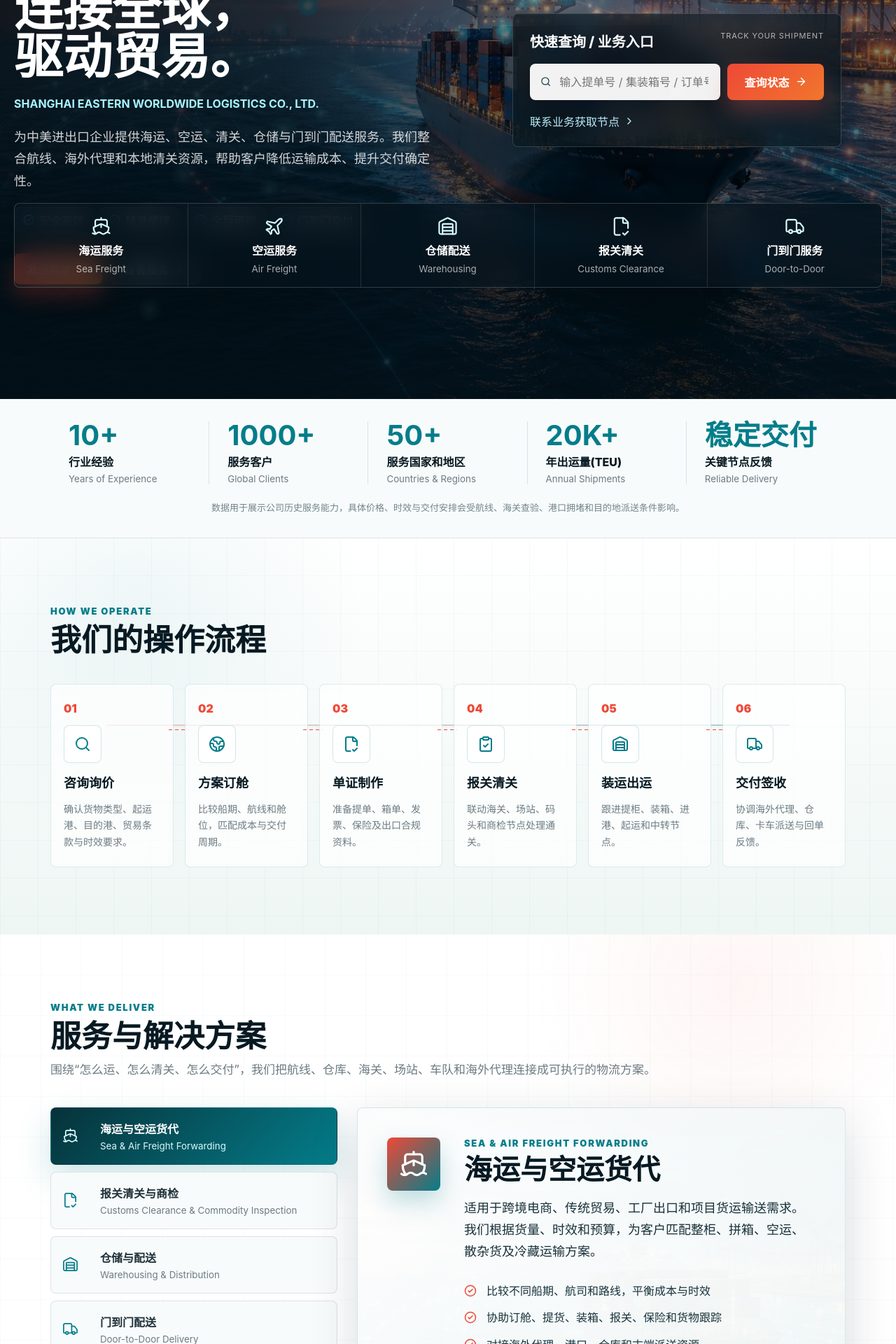
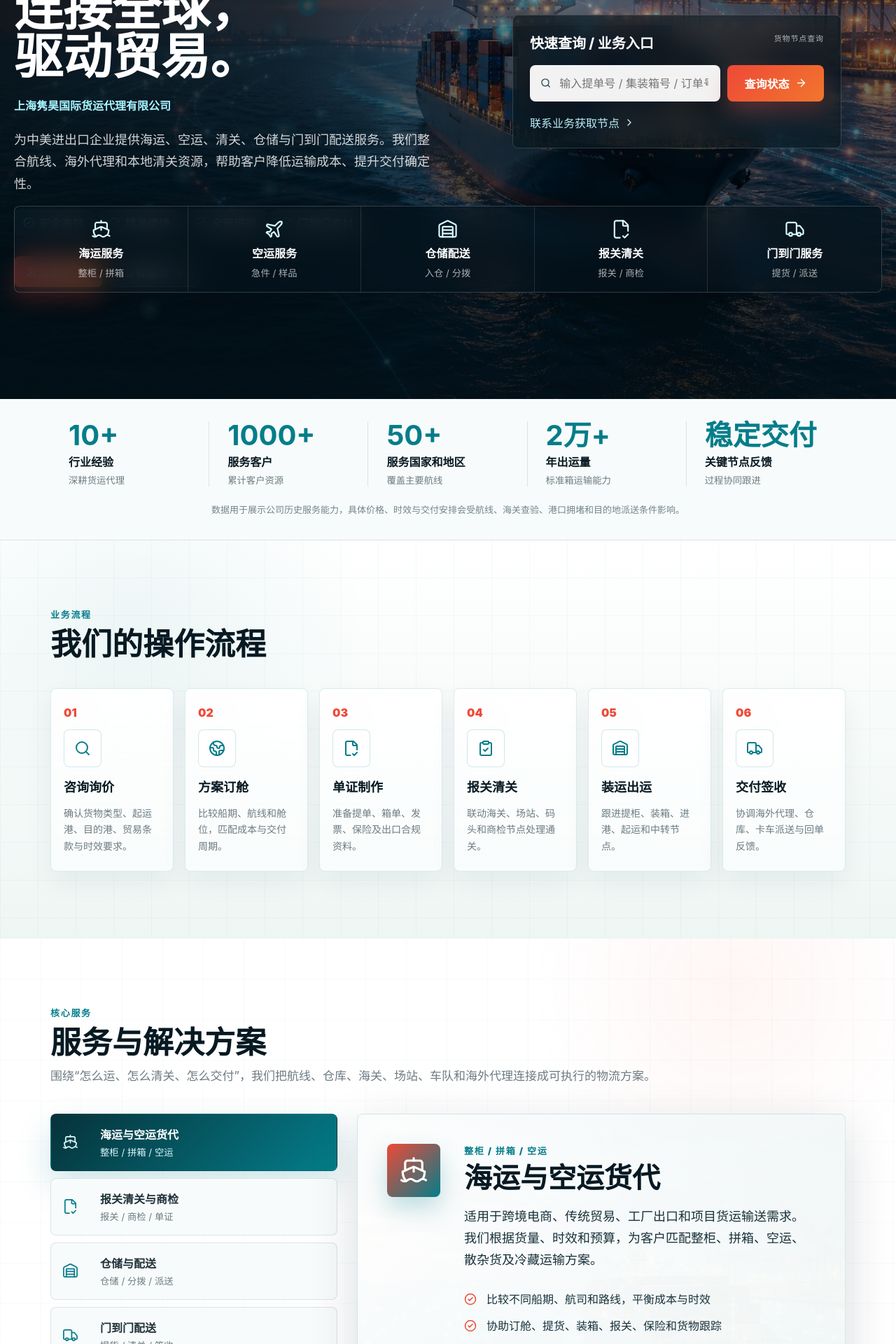
Before and after one commit to haobosun940-crypto/shanghai-junhao-logistics-site, a React (Vite) app in the folder shanghai-junhao-site/: page / in a window 1280 px wide. Shown: the part 360-2280 px from the top of the page at 70% size. Built offline with nearby package versions, Linux system fonts and the light colour scheme.

Commit message:
Polish bilingual labels and process visuals

```diff
--- a/shanghai-junhao-site/src/App.jsx
+++ b/shanghai-junhao-site/src/App.jsx
@@ -52,36 +52,41 @@ const content = {
     quote: "获取报价",
     brand: "上海隽昊",
     brandFull: "上海隽昊国际货运代理有限公司",
-    englishName: "Shanghai Eastern Worldwide Logistics Co., Ltd.",
+    brandSub: "中美贸易与全球物流服务商",
+    englishName: "上海隽昊国际货运代理有限公司",
+    heroImageAlt: "数字航线网络中的集装箱船",
     eyebrow: "中美贸易物流与全球货运代理伙伴",
     headline: "连接全球，驱动贸易。",
     subhead:
       "为中美进出口企业提供海运、空运、清关、仓储与门到门配送服务。我们整合航线、海外代理和本地清关资源，帮助客户降低运输成本、提升交付确定性。",
     heroPoints: ["安全高效", "精准便捷", "全程可视", "门到门交付"],
     trackingTitle: "快速查询 / 业务入口",
+    trackingBadge: "货物节点查询",
     trackingHint: "输入提单号 / 集装箱号 / 订单号",
     trackingButton: "查询状态",
     trackingMore: "联系业务获取节点",
     trackingResult:
       "追踪系统正在接入中。请联系业务人员获取最新货物节点，我们会按订舱、提柜、报关、出运和签收状态反馈。",
     stats: [
-      ["10+", "行业经验", "Years of Experience"],
-      ["1000+", "服务客户", "Global Clients"],
-      ["50+", "服务国家和地区", "Countries & Regions"],
-      ["20K+", "年出运量(TEU)", "Annual Shipments"],
-      ["稳定交付", "关键节点反馈", "Reliable Delivery"],
+      ["10+", "行业经验", "深耕货运代理"],
+      ["1000+", "服务客户", "累计客户资源"],
+      ["50+", "服务国家和地区", "覆盖主要航线"],
+      ["2万+", "年出运量", "标准箱运输能力"],
+      ["稳定交付", "关键节点反馈", "过程协同跟进"],
     ],
+    statsLabel: "公司服务数据",
     statsNote:
       "数据用于展示公司历史服务能力，具体价格、时效与交付安排会受航线、海关查验、港口拥堵和目的地派送条件影响。",
     quickServices: [
-      ["海运服务", "Sea Freight", "sea", "sea"],
-      ["空运服务", "Air Freight", "air", "sea"],
-      ["仓储配送", "Warehousing", "warehouse", "warehouse"],
-      ["报关清关", "Customs Clearance", "customs", "customs"],
-      ["门到门服务", "Door-to-Door", "truck", "door"],
+      ["海运服务", "整柜 / 拼箱", "sea", "sea"],
+      ["空运服务", "急件 / 样品", "air", "sea"],
+      ["仓储配送", "入仓 / 分拨", "warehouse", "warehouse"],
+      ["报关清关", "报关 / 商检", "customs", "customs"],
+      ["门到门服务", "提货 / 派送", "truck", "door"],
     ],
+    quickServicesLabel: "服务快捷入口",
     processTitle: "我们的操作流程",
-    processKicker: "HOW WE OPERATE",
+    processKicker: "业务流程",
     process: [
       ["咨询询价", "确认货物类型、起运港、目的港、贸易条款与时效要求。"],
       ["方案订舱", "比较船期、航线和舱位，匹配成本与交付周期。"],
@@ -91,14 +96,14 @@ const content = {
       ["交付签收", "协调海外代理、仓库、卡车派送与回单反馈。"],
     ],
     servicesTitle: "服务与解决方案",
-    servicesKicker: "WHAT WE DELIVER",
+    servicesKicker: "核心服务",
     servicesLead:
       "围绕“怎么运、怎么清关、怎么交付”，我们把航线、仓库、海关、场站、车队和海外代理连接成可执行的物流方案。",
     services: [
       {
         key: "sea",
         title: "海运与空运货代",
-        en: "Sea & Air Freight Forwarding",
+        en: "整柜 / 拼箱 / 空运",
         icon: "sea",
         desc:
           "适用于跨境电商、传统贸易、工厂出口和项目货运输送需求。我们根据货量、时效和预算，为客户匹配整柜、拼箱、空运、散杂货及冷藏运输方案。",
@@ -111,12 +116,12 @@ const content = {
       {
         key: "customs",
         title: "报关清关与商检",
-        en: "Customs Clearance & Commodity Inspection",
+        en: "报关 / 商检 / 单证",
         icon: "customs",
         desc:
           "面向进出口企业处理报关、商检、法检、植检、木箱熏蒸和核销资料回传，降低货物在通关节点的等待和沟通成本。",
         bullets: [
-          "提前核对品名、HS 编码、单证和监管条件",
+          "提前核对品名、海关编码、单证和监管条件",
           "联动海关、码头、场站和商检单位处理异常节点",
           "适用于一般贸易、样品、设备、木包装及法检货物",
         ],
@@ -124,7 +129,7 @@ const content = {
       {
         key: "warehouse",
         title: "仓储与配送",
-        en: "Warehousing & Distribution",
+        en: "仓储 / 分拨 / 派送",
         icon: "warehouse",
         desc:
           "围绕港口场站、铁路站点和仓库节点，提供收货、卸货、短驳、分拣、打托、打带、分批出库和集卡调度服务。",
@@ -137,12 +142,12 @@ const content = {
       {
         key: "door",
         title: "门到门配送",
-        en: "Door-to-Door Delivery",
+        en: "提货 / 清关 / 签收",
         icon: "truck",
         desc:
           "从美国提货、出口操作、国际运输、目的港清关到中国境内派送，整合多个环节为客户减少重复沟通。",
         bullets: [
-          "支持 EXW、FOB、DDU、DDP 等常见贸易条款",
+          "支持工厂交货、离岸价、未完税交货、完税后交货等常见贸易条款",
           "根据目的地、品类和交付周期匹配卡车与仓配资源",
           "适合需要一站式报价和节点反馈的中小批量货物",
         ],
@@ -150,20 +155,20 @@ const content = {
       {
         key: "network",
         title: "美国代理网络",
-        en: "U.S. Agent Network",
+        en: "美国口岸 / 海外代理",
         icon: "network",
         desc:
           "依托美国主要港口和海外代理资源，覆盖提货、仓储中转、出口文件、海空运订舱、目的港清关和末端派送协作。",
         bullets: [
-          "覆盖 Los Angeles、Long Beach、New York、Houston、Savannah 等主要口岸",
+          "覆盖洛杉矶、长滩、纽约、休斯敦、萨凡纳等主要口岸",
           "支持北美到中国及其他区域的整柜、拼箱与空运方案",
-          "连接 MAERSK、MATSON、PIL、Hapag-Lloyd 等承运资源",
+          "连接马士基、美森、太平船务、赫伯罗特等承运资源",
         ],
       },
       {
         key: "project",
         title: "项目与散杂货物流",
-        en: "Project, Breakbulk & Bulk Cargo",
+        en: "大件 / 散杂货 / 项目货",
         icon: "package",
         desc:
           "面向机械设备、钢材、袋装货、自备箱、大件重货和多节点工程类货物，制定装载、港口接货和陆运衔接方案。",
@@ -175,22 +180,26 @@ const content = {
       },
     ],
     networkTitle: "全球代理网络",
-    networkKicker: "GLOBAL COVERAGE",
+    networkKicker: "全球网络",
     networkLead:
       "我们与海外代理建立长期合作，围绕美国主要口岸、中国核心港口和重点区域代理，形成可执行的跨境运输、清关、仓储与派送协作网络。",
+    mapLabel: "重点港口网络",
     portGroups: [
-      ["美国主要港口", ["Los Angeles", "Long Beach", "New York", "Houston", "Savannah"]],
-      ["中国主要港口", ["Shanghai", "Ningbo", "Qingdao", "Shenzhen", "Xiamen"]],
+      ["美国主要港口", ["洛杉矶", "长滩", "纽约", "休斯敦", "萨凡纳"]],
+      ["中国主要港口", ["上海", "宁波", "青岛", "深圳", "厦门"]],
     ],
+    routeLegend: ["美国口岸", "中国港口"],
+    mapDots: ["洛杉矶", "长滩", "纽约", "休斯敦", "萨凡纳", "上海", "宁波", "青岛"],
     regions: [
-      ["North America", "美国主要港口代理、卡车派送、仓储中转"],
-      ["Central & South America", "中南美航线代理与目的港协作"],
-      ["Europe", "欧线海运、清关资料和转运协同"],
-      ["Middle East & Indian Subcontinent", "中东及印巴航线衔接与项目货支持"],
-      ["Southeast Asia", "东南亚支线、转运与区域配送"],
-      ["Australia", "澳洲港口代理和门点派送协作"],
+      ["北美", "美国主要港口代理、卡车派送、仓储中转"],
+      ["中南美", "中南美航线代理与目的港协作"],
+      ["欧洲", "欧线海运、清关资料和转运协同"],
+      ["中东及印巴", "中东及印巴航线衔接与项目货支持"],
+      ["东南亚", "东南亚支线、转运与区域配送"],
+      ["澳洲", "澳洲港口代理和门点派送协作"],
     ],
     advantageTitle: "为什么选择上海隽昊",
+    advantageKicker: "核心优势",
     advantages: [
       ["中美链路经验", "熟悉美国主要港口、中国进口清关与末端派送流程。"],
       ["多式联运整合", "整合海运、空运、卡车、仓储、清关和保险资源。"],
@@ -198,10 +207,11 @@ const content = {
       ["成本与时效平衡", "根据货量、品类和交付周期，匹配更合适的运输方案。"],
     ],
     aboutTitle: "公司简介",
+    aboutKicker: "公司简介",
     about:
-      "上海隽昊国际货运代理有限公司是一家面向中美贸易和全球供应链的国际物流服务商，对外英文名称为 Shanghai Eastern Worldwide Logistics Co., Ltd.。公司围绕美国出口、中国进口及全球货运代理场景，提供海空运、仓储、清关、商检、陆运、保险及多式联运服务。",
+      "上海隽昊国际货运代理有限公司是一家面向中美贸易和全球供应链的国际物流服务商。公司围绕美国出口、中国进口及全球货运代理场景，提供海空运、仓储、清关、商检、陆运、保险及多式联运服务。",
     scenariosTitle: "典型服务场景",
-    scenariosKicker: "SERVICE SCENARIOS",
+    scenariosKicker: "服务场景",
     scenariosLead:
       "把服务从“能做什么”落到真实业务场景，客户可以更快判断适合自己的运输路径。",
     scenarios: [
@@ -211,7 +221,7 @@ const content = {
       ["门到门清关派送", "适合希望减少多方沟通的客户，从海外提货到国内签收提供整段方案。", "truck"],
     ],
     faqTitle: "常见问题",
-    faqKicker: "FAQ",
+    faqKicker: "常见问题",
     faq: [
       ["报价需要哪些信息？", "通常需要货物品名、件数、重量体积、起运地、目的地、贸易条款、期望时效以及是否需要清关和派送。"],
       ["是否支持清关和门到门？", "可以。我们可根据贸易条款和目的地要求，组合报关清关、仓储中转、卡车派送和回单反馈。"],
@@ -223,6 +233,9 @@ const content = {
       "告诉我们货物类型、起运港、目的港和贸易条款，我们会为你梳理合适的航线、仓储、清关与交付方案。",
     primaryCta: "发送需求",
     secondaryCta: "查看服务",
+    contactKicker: "立即咨询",
+    menuLabel: "打开或关闭导航菜单",
+    languageSwitchLabel: "切换语言",
     contact: {
       title: "联系上海隽昊",
       desc:
@@ -252,15 +265,18 @@ const content = {
     langLabel: "English",
     nav: ["Home", "Services", "Network", "Process", "Advantages", "Contact"],
     quote: "Get a Quote",
-    brand: "上海隽昊",
+    brand: "Shanghai Junhao",
     brandFull: "Shanghai Eastern Worldwide Logistics Co., Ltd.",
+    brandSub: "U.S.-China trade and global logistics partner",
     englishName: "Shanghai Eastern Worldwide Logistics Co., Ltd.",
+    heroImageAlt: "Container vessel moving through a digital global route network",
     eyebrow: "U.S.-to-China export logistics and global freight forwarding",
     headline: "Global routes, sharper trade.",
     subhead:
       "We help importers, exporters and trading companies move cargo with sea freight, air freight, customs clearance, warehousing and door-to-door delivery. Our team connects carrier capacity, overseas agents and local clearance resources to improve cost control and delivery certainty.",
     heroPoints: ["Safe & efficient", "Precise & convenient", "Visible end to end", "Door-to-door delivery"],
     trackingTitle: "Quick Inquiry / Operations Entry",
+    trackingBadge: "Track your shipment",
     trackingHint: "Enter B/L, container or order number",
     trackingButton: "Check Status",
     trackingMore: "Contact operations for milestones",
@@ -276,12 +292,13 @@ const content = {
     statsNote:
       "Figures summarize historical service capability. Actual pricing, timing and delivery arrangements depend on route, customs inspection, port congestion and final-mile conditions.",
     quickServices: [
-      ["Sea Freight", "海运服务", "sea", "sea"],
-      ["Air Freight", "空运服务", "air", "sea"],
-      ["Warehousing", "仓储配送", "warehouse", "warehouse"],
-      ["Customs Clearance", "报关清关", "customs", "customs"],
-      ["Door-to-Door", "门到门服务", "truck", "door"],
+      ["Sea Freight", "FCL / LCL", "sea", "sea"],
+      ["Air Freight", "Urgent / Samples", "air", "sea"],
+      ["Warehousing", "Storage / Distribution", "warehouse", "warehouse"],
+      ["Customs Clearance", "Declaration / Inspection", "customs", "customs"],
+      ["Door-to-Door", "Pickup / Delivery", "truck", "door"],
     ],
+    quickServicesLabel: "Service shortcuts",
     processTitle: "How We Operate",
     processKicker: "OPERATING RHYTHM",
     process: [
@@ -300,7 +317,7 @@ const content = {
       {
         key: "sea",
         title: "Sea & Air Freight Forwarding",
-        en: "海运与空运货代",
+        en: "FCL / LCL / Air",
         icon: "sea",
         desc:
           "For e-commerce replenishment, traditional trade, factory exports and project cargo, we match FCL, LCL, air freight, breakbulk and reefer options to cargo volume, budget and timing.",
@@ -313,7 +330,7 @@ const content = {
       {
         key: "customs",
         title: "Customs Clearance & Commodity Inspection",
-        en: "报关清关与商检",
+        en: "Customs / Inspection / Documents",
         icon: "customs",
         desc:
           "Customs specialists support import and export declaration, inspection, phytosanitary steps, fumigation and verification document return to reduce delay at clearance nodes.",
@@ -326,7 +343,7 @@ const content = {
       {
         key: "warehouse",
         title: "Warehousing & Distribution",
-        en: "仓储与配送",
+        en: "Storage / Distribution / Delivery",
         icon: "warehouse",
         desc:
           "Port yards, rail stations and warehouse nodes support receiving, unloading, short-haul transfer, sorting, packing, strapping, palletizing, batch release and truck dispatch.",
@@ -339,7 +356,7 @@ const content = {
       {
         key: "door",
         title: "Door-to-Door Delivery",
-        en: "门到门配送",
+        en: "Pickup / Clearance / Delivery",
         icon: "truck",
         desc:
           "From U.S. pickup and export handling to international transport, destination customs and delivery in China, we connect multiple legs into one coordinated path.",
@@ -352,7 +369,7 @@ const content = {
       {
         key: "network",
         title: "U.S. Agent Network",
-        en: "美国代理网络",
+        en: "U.S. gateways / Overseas agents",
         icon: "network",
         desc:
           "U.S. port and overseas agent resources cover pickup, warehouse transfer, export documentation, sea and air booking, destination clearance and delivery coordination.",
@@ -365,7 +382,7 @@ const content = {
       {
         key: "project",
         title: "Project, Breakbulk & Bulk Cargo",
-        en: "项目与散杂货物流",
+        en: "Oversized / Breakbulk / Project cargo",
         icon: "package",
         desc:
           "For machinery, steel products, bagged goods, self-owned containers, oversized cargo and multi-node engineering freight, we plan loading, port receiving and land transport handoffs.",
@@ -380,10 +397,13 @@ const content = {
     networkKicker: "GLOBAL COVERAGE",
     networkLead:
       "Long-term overseas partnerships connect key U.S. gateways, core China ports and regional agents into an executable transport, clearance, warehousing and delivery network.",
+    mapLabel: "Key port network",
     portGroups: [
       ["Major U.S. Gateways", ["Los Angeles", "Long Beach", "New York", "Houston", "Savannah"]],
       ["Core China Ports", ["Shanghai", "Ningbo", "Qingdao", "Shenzhen", "Xiamen"]],
     ],
+    routeLegend: ["U.S. gateways", "China ports"],
+    mapDots: ["Los Angeles", "Long Beach", "New York", "Houston", "Savannah", "Shanghai", "Ningbo", "Qingdao"],
     regions: [
       ["North America", "Major port agents, trucking, warehousing and transfer support"],
       ["Central & South America", "Route agency and destination coordination"],
@@ -393,6 +413,7 @@ const content = {
       ["Australia", "Port agency and final-mile delivery coordination"],
     ],
     advantageTitle: "Why Shanghai Junhao",
+    advantageKicker: "WHY US",
     advantages: [
       ["U.S.-China Route Experience", "Familiar with U.S. gateways, China import clearance and final-mile delivery flows."],
       ["Multimodal Integration", "Combine sea freight, air freight, trucking, warehousing, customs and cargo insurance."],
@@ -400,6 +421,7 @@ const content = {
       ["Cost-Time Balance", "Match transport plans to cargo volume, category and delivery cycle."],
     ],
     aboutTitle: "Company Profile",
+    aboutKicker: "COMPANY PROFILE",
     about:
       "Shanghai Eastern Worldwide Logistics Co., Ltd. is an international logistics provider serving U.S.-China trade and global supply chain scenarios. The company connects sea and air freight, warehousing, customs clearance, commodity inspection, trucking, cargo insurance and multimodal transport services for exporters, importers and trading companies.",
     scenariosTitle: "Service Scenarios",
@@ -425,6 +447,9 @@ const content = {
       "Share cargo type, origin, destination and trade terms. We will map the right route, warehouse, customs and delivery solution.",
     primaryCta: "Send Requirement",
     secondaryCta: "View Services",
+    contactKicker: "LET'S MOVE",
+    menuLabel: "Toggle navigation",
+    languageSwitchLabel: "Toggle language",
     contact: {
       title: "Contact Shanghai Junhao",
       desc:
@@ -553,13 +578,13 @@ function RouteField() {
   return <canvas ref={canvasRef} className="route-field" aria-hidden="true" />;
 }
 
-function BrandLockup({ compact = false }) {
+function BrandLockup({ t, compact = false }) {
   return (
-    <a className={`brand-lockup ${compact ? "compact" : ""}`} href="#home" aria-label="上海隽昊 home">
+    <a className={`brand-lockup ${compact ? "compact" : ""}`} href="#home" aria-label={t.brandFull}>
       <img src={logoMark} alt="" />
       <span>
-        <strong>上海隽昊</strong>
-        <small>Shanghai Eastern Worldwide Logistics</small>
+        <strong>{t.brand}</strong>
+        <small>{t.brandSub}</small>
       </span>
     </a>
   );
@@ -588,8 +613,8 @@ function Header({ lang, setLang, t }) {
 
   return (
     <header className="site-header">
-      <BrandLockup />
-      <button className="menu-button icon-button" onClick={() => setOpen((value) => !value)} aria-label="Toggle navigation">
+      <BrandLockup t={t} />
+      <button className="menu-button icon-button" onClick={() => setOpen((value) => !value)} aria-label={t.menuLabel}>
         {open ? <X size={22} /> : <Menu size={22} />}
       </button>
       <nav className={open ? "open" : ""}>
@@ -603,7 +628,7 @@ function Header({ lang, setLang, t }) {
         <button
           className="language-toggle"
           onClick={() => setLang(lang === "zh" ? "en" : "zh")}
-          aria-label="Toggle language"
+          aria-label={t.languageSwitchLabel}
         >
           <Languages size={17} />
           <span>{lang === "zh" ? "EN" : "中文"}</span>
@@ -628,7 +653,7 @@ function Hero({ t, setActiveService }) {
 
   return (
     <section id="home" className="hero">
-      <img className="hero-image" src={heroImage} alt="Container vessel moving through a digital global route network" />
+      <img className="hero-image" src={heroImage} alt={t.heroImageAlt} />
       <RouteField />
       <div className="hero-shade" />
       <div className="hero-grid">
@@ -666,7 +691,7 @@ function Hero({ t, setActiveService }) {
         <div className="hero-panel" aria-label={t.trackingTitle}>
           <div className="panel-heading">
             <span>{t.trackingTitle}</span>
-            <small>TRACK YOUR SHIPMENT</small>
+            <small>{t.trackingBadge}</small>
           </div>
           <form className="tracking-form" onSubmit={submitTracking}>
             <label>
@@ -690,7 +715,7 @@ function Hero({ t, setActiveService }) {
         </div>
       </div>
 
-      <div className="quick-dock" aria-label="Service shortcuts">
+      <div className="quick-dock" aria-label={t.quickServicesLabel}>
         {t.quickServices.map(([title, subtitle, icon, serviceKey]) => (
           <a
             href="#services"
@@ -711,7 +736,7 @@ function Hero({ t, setActiveService }) {
 
 function Stats({ t }) {
   return (
-    <section className="stats-band" aria-label="Company metrics">
+    <section className="stats-band" aria-label={t.statsLabel}>
       <div className="stats-grid">
         {t.stats.map(([value, label, sub]) => (
           <div key={label}>
@@ -818,7 +843,7 @@ function NetworkSection({ t }) {
     <section id="network" className="network-section">
       <div className="network-visual">
         <div className="map-panel">
-          <div className="map-grid" aria-label="重点港口网络">
+          <div className="map-grid" aria-label={t.mapLabel}>
             {t.portGroups.map(([title, ports]) => (
               <div key={title} className="port-group">
                 <h3>{title}</h3>
@@ -831,11 +856,11 @@ function NetworkSection({ t }) {
             ))}
           </div>
           <div className="route-legend">
-            <span>U.S. gateways</span>
+            <span>{t.routeLegend[0]}</span>
             <strong />
-            <span>China ports</span>
+            <span>{t.routeLegend[1]}</span>
           </div>
-          {["Los Angeles", "Long Beach", "New York", "Houston", "Savannah", "Shanghai", "Ningbo", "Qingdao"].map((port, index) => (
+          {t.mapDots.map((port, index) => (
             <i key={port} style={{ "--index": index }} aria-hidden="true" />
           ))}
         </div>
@@ -901,13 +926,13 @@ function Advantages({ t }) {
   return (
     <section id="advantages" className="section advantages-section">
       <div className="about-block">
-        <p>COMPANY PROFILE</p>
+        <p>{t.aboutKicker}</p>
         <h2>{t.aboutTitle}</h2>
         <span>{t.about}</span>
       </div>
       <div>
         <div className="section-heading compact-heading">
-          <p>WHY US</p>
+          <p>{t.advantageKicker}</p>
           <h2>{t.advantageTitle}</h2>
         </div>
         <div className="advantage-grid">
@@ -935,7 +960,7 @@ function Contact({ t }) {
   return (
     <section id="contact" className="contact-section">
       <div className="contact-copy">
-        <p>LET'S MOVE</p>
+        <p>{t.contactKicker}</p>
         <h2>{t.ctaTitle}</h2>
         <span>{t.ctaText}</span>
         <div className="contact-cards">
@@ -998,7 +1023,7 @@ export function App() {
         <Contact t={t} />
       </main>
       <footer className="footer">
-        <BrandLockup compact />
+        <BrandLockup t={t} compact />
         <span>{t.footer}</span>
       </footer>
     </>
--- a/shanghai-junhao-site/src/styles.css
+++ b/shanghai-junhao-site/src/styles.css
@@ -595,16 +595,6 @@ p {
   gap: 16px;
 }
 
-.process-line::before {
-  content: "";
-  position: absolute;
-  left: 7%;
-  right: 7%;
-  top: 58px;
-  height: 2px;
-  background: linear-gradient(90deg, rgba(238, 73, 55, 0.28), rgba(4, 125, 138, 0.34));
-}
-
 .process-step {
   position: relative;
   min-height: 260px;
@@ -614,21 +604,10 @@ p {
   padding: 24px 18px;
   border: 1px solid rgba(7, 125, 138, 0.14);
   border-radius: 8px;
-  background: rgba(255, 255, 255, 0.72);
-}
-
-.process-step::after {
-  content: "";
-  position: absolute;
-  top: 64px;
-  right: -22px;
-  width: 28px;
-  height: 1px;
-  background: repeating-linear-gradient(90deg, var(--coral) 0 5px, transparent 5px 9px);
-}
-
-.process-step:last-child::after {
-  display: none;
+  background:
+    linear-gradient(180deg, rgba(255, 255, 255, 0.94), rgba(250, 253, 253, 0.86)),
+    radial-gradient(circle at 18% 18%, rgba(238, 73, 55, 0.08), transparent 28%);
+  box-shadow: 0 16px 38px rgba(8, 34, 45, 0.06);
 }
 
 .process-step > span {
```
